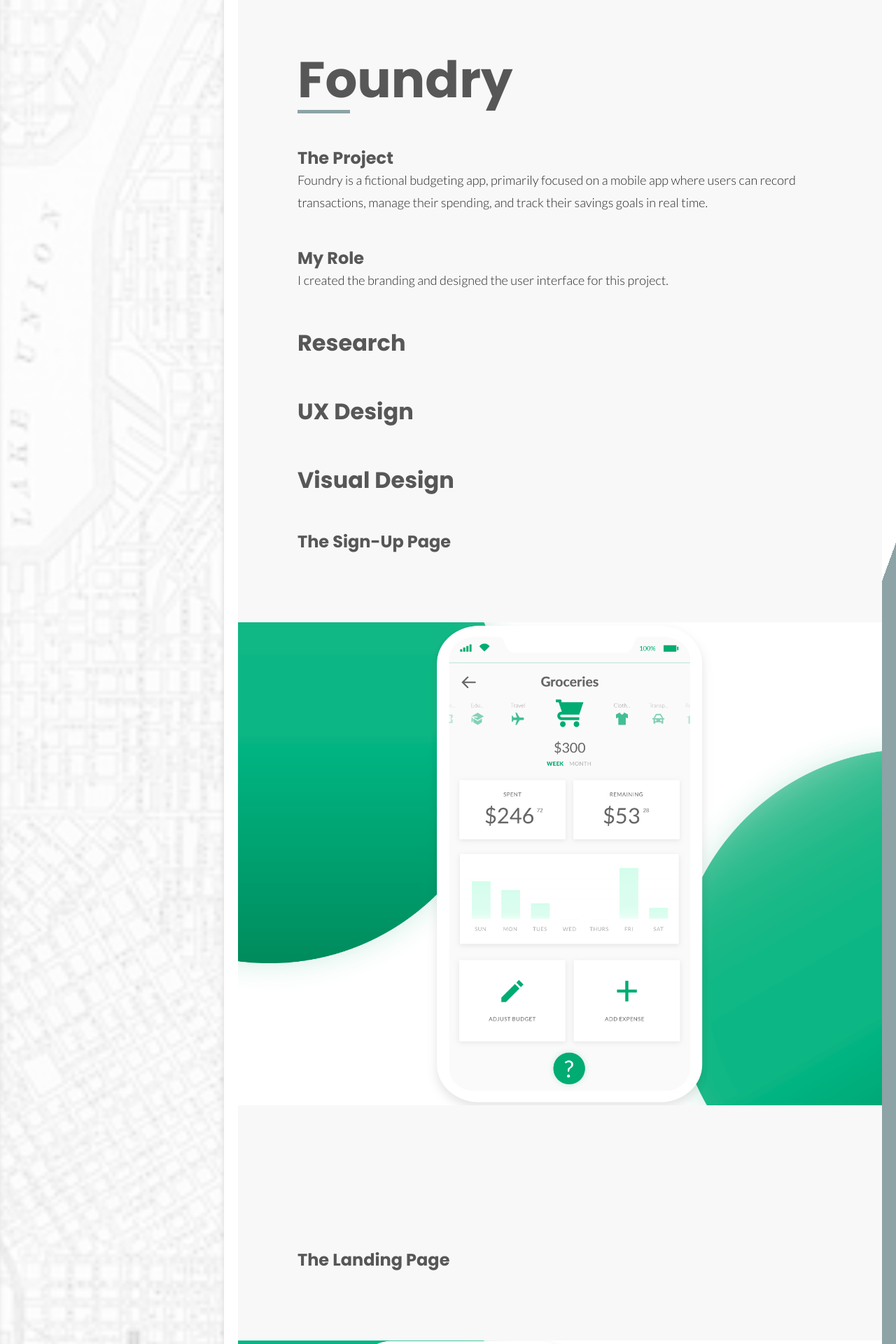
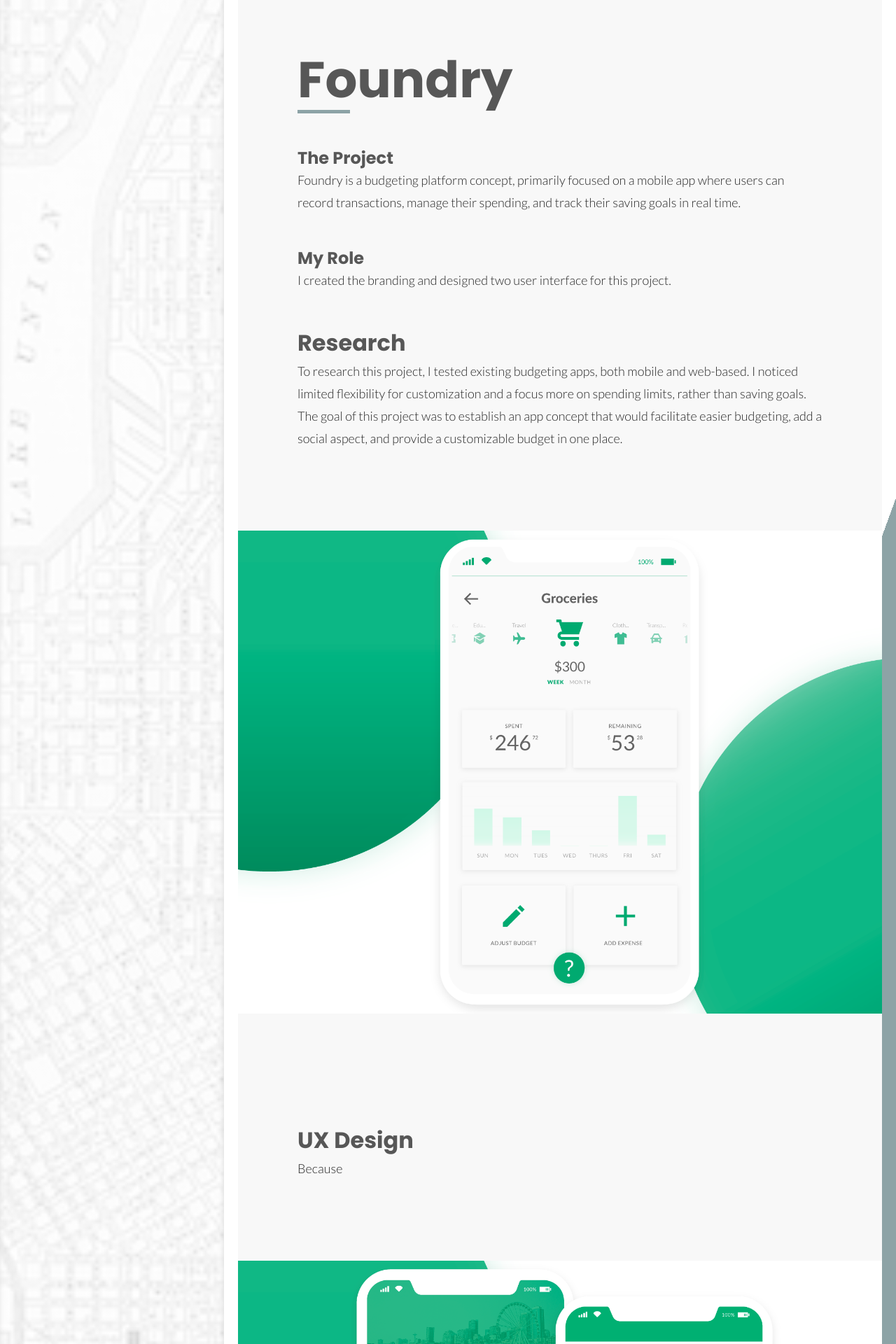
Before and after one commit to SarahJune/sarahjune.github.io, a Jekyll site: the page built from _case-studies/foundry.html, in a window 1280 px wide. Shown: the part 649-2569 px from the top of the page at 70% size. Built offline with Jekyll 4.4.1, drawn with Linux system fonts in a browser that asks for light colours; nearby versions of some CDN libraries; some of the changed text lies outside the part shown.

Commit message:
start on 4th case study

```diff
--- a/_case-studies/foundry.html
+++ b/_case-studies/foundry.html
@@ -12,16 +12,11 @@ permalink: designs/foundry
     <h2>Foundry</h2>
     <hr class="hrprimary">
     <h4>The Project</h4>
-    <p>Foundry is a fictional budgeting app, primarily focused on a mobile app where users can record transactions, manage their spending, and track their savings goals in real time.</p>
+    <p>Foundry is a budgeting platform concept, primarily focused on a mobile app where users can record transactions, manage their spending, and track their saving goals in real time.</p>
     <h4>My Role</h4>
-    <p>I created the branding and designed the user interface for this project.</p>
+    <p>I created the branding and designed two user interface for this project.</p>
     <h3>Research</h3>
-    <p></p>
-    <h3>UX Design</h3>
-    <p></p>
-    <h3>Visual Design</h3>
-    <p></p>
-    <h4>The Sign-Up Page</h4>
+    <p>To research this project, I tested existing budgeting apps, both mobile and web-based. I noticed limited flexibility for customization and a focus more on spending limits, rather than saving goals. The goal of this project was to establish an app concept that would facilitate easier budgeting, add a social aspect, and provide a customizable budget in one place.</p>
   </article>
 </section>
 <div class="cs-figure">
@@ -31,7 +26,8 @@ permalink: designs/foundry
 </div>
 <section class="case-study">
   <article>
-    <h4>The Landing Page</h4>
+    <h3>UX Design</h3>
+    <p>Because </p>
   </article>
 </section>
 <div class="cs-figure">
@@ -41,7 +37,8 @@ permalink: designs/foundry
 </div>
 <section class="case-study">
   <article>
-    <p>I wrote the copy, established the branding, and designed the prototype for this project.</p>
+    <h3>Visual Design</h3>
+    <p></p>
     <p>
       <span class="previous"><a href="/designs/music-player">« Previous Case Study</a></span>
       <span class="next"><a href="/designs/lindy-levinson">Next Case Study »</a></span>
```
Also changed, not shown: assets/img/case-study/foundry-budget.png, assets/img/case-study/foundry-ui.png.
